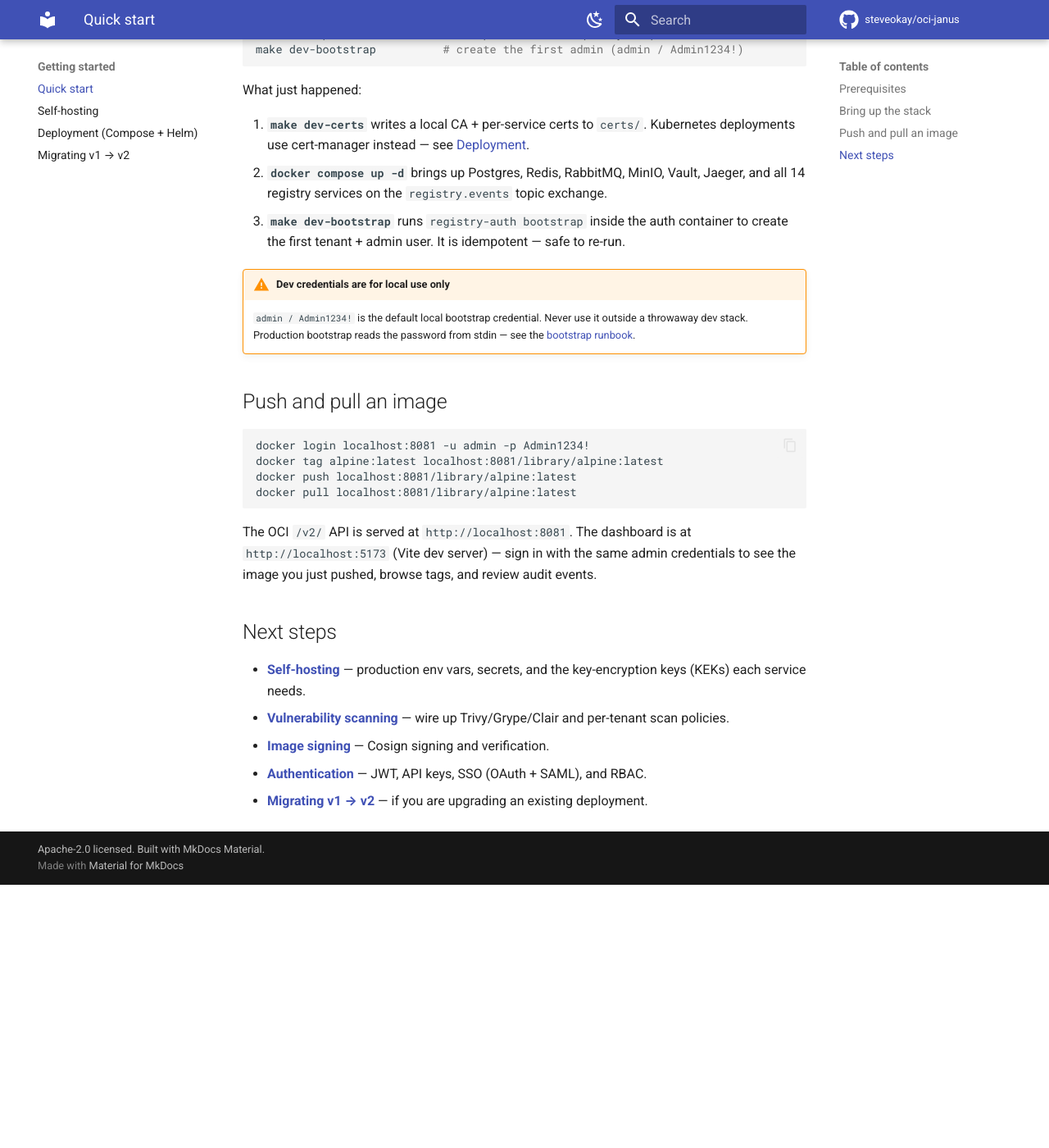
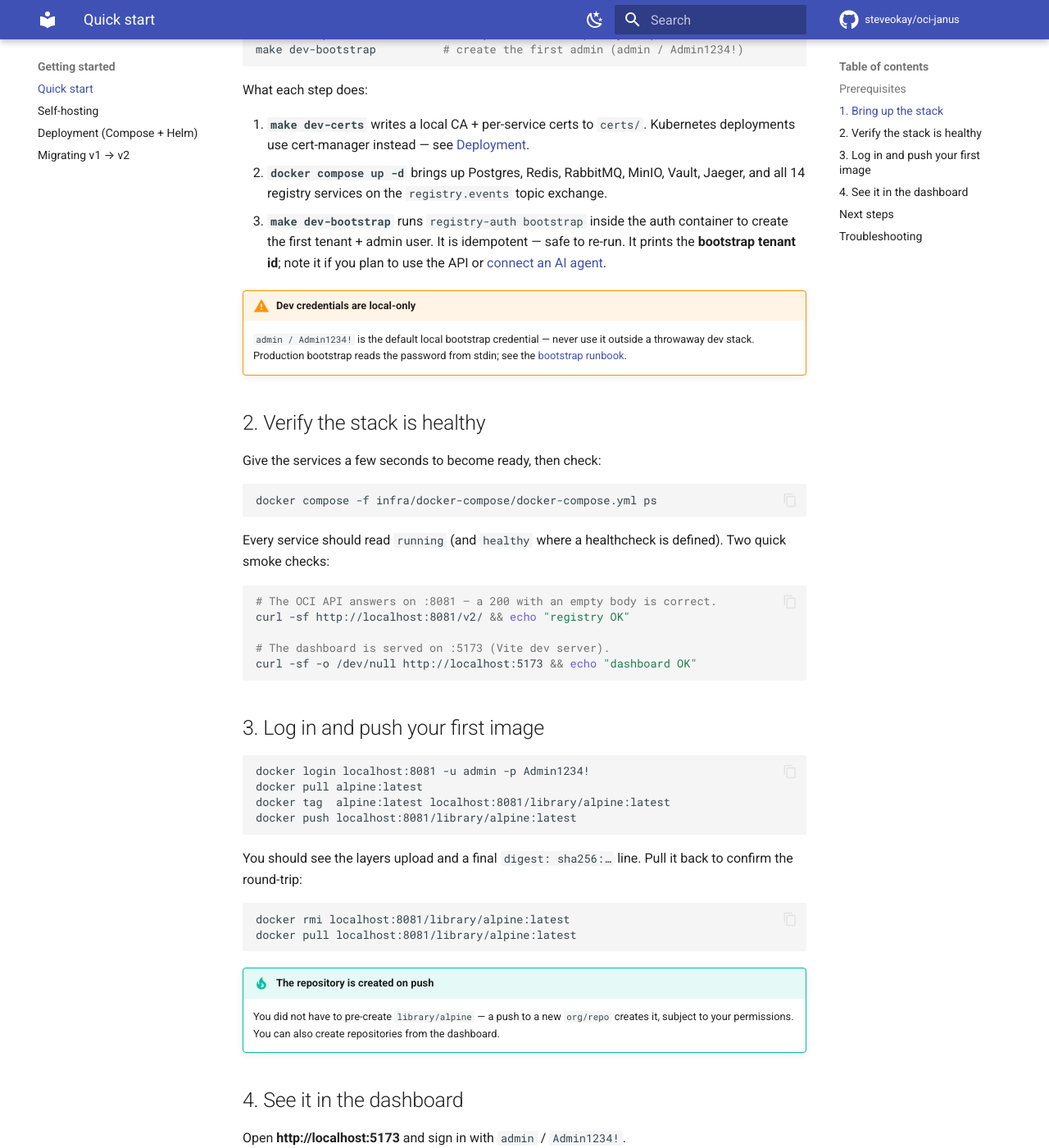
Before and after one commit to steveokay/oci-janus, an MkDocs documentation site: the page built from docs/getting-started.md, in a window 1280 px wide and 1400 px high, scrolled down 640 px. Shown: the whole window at 82% size. Built offline with MkDocs 1.6.1 and Material for MkDocs 9.7.7, drawn with Linux system fonts in a browser that asks for light colours; comment, search, counter and statistics services are not loaded; before the commit the page ends 1719 px from its top, so only the background shows below that; some of the changed text lies outside the part shown.

Commit message:
docs(fut-076): guided quickstart + architecture & API reference (slices 2, 6) + deploy-gate fix
Slice 2 — getting-started narrative:
- docs/getting-started.md expanded from a stub into a guided quickstart:
  prerequisites, bring-up, verify-the-stack-is-healthy smoke checks,
  first push/pull with expected output, see-it-in-the-dashboard, next
  steps, and a troubleshooting block.

Slice 6 (partial) — reference completeness:
- docs/architecture.md: three-plane overview + diagram, gRPC/mTLS +
  RabbitMQ event flows, per-service data ownership, security posture
  (adapted from the README into a first-class page).
- docs/api-reference.md: the two HTTP surfaces (management BFF /api/v1/*
  + registry-auth direct), the JWT-vs-API-key auth model with a worked
  curl, pagination/error conventions, the docs/postman/ collection seed,
  and a credential-helper pointer. OpenAPI spec is explicitly deferred as
  a code task (must be generated from handler annotations, not authored
  by hand) so it never drifts.

Nav: architecture + API pages added under Architecture & internals.

Also fix the docs-site deploy gate: it was `if: github.event_name ==
'push'`, so a manual workflow_dispatch re-publish skipped the deploy job.
Now gated on `ref == main && event_name != 'pull_request'`, so manual
re-publishes deploy too. (Pages had to be enabled once at the repo level;
that is done, and the site is live.)

mkdocs build exit 0, zero warnings from the new pages.
Trackers: futures.md slice 2 -> SHIPPED, slice 6 -> PARTIAL; status.md row.

Co-Authored-By: Claude Opus 4.8 (1M context) <noreply@anthropic.com>

````diff
--- a/docs/getting-started.md
+++ b/docs/getting-started.md
@@ -1,18 +1,17 @@
 # Quick start
 
-Bring up the full stack locally with Docker Compose, create the first admin, and
-push your first image. This mirrors the quick start in the repository
-[`README`](https://github.com/steveokay/oci-janus/blob/main/README.md); for
+Get a full OCI-Janus stack running locally, create the first admin, and push and
+pull your first image — in about five minutes. This is the guided path; for
 production deployment see [Self-hosting](SELF-HOSTING.md).
 
 ## Prerequisites
 
-- Docker + Docker Compose v2
-- `make` (the dev targets wrap Compose and the bootstrap CLI)
-- Roughly 4 GB of free RAM for the full stack (Postgres, Redis, RabbitMQ, MinIO,
-  Vault, Jaeger, and the registry services)
+- **Docker + Docker Compose v2**
+- **`make`** — the dev targets wrap Compose and the bootstrap CLI
+- **~4 GB free RAM** for the full stack (Postgres, Redis, RabbitMQ, MinIO, Vault,
+  Jaeger, and the registry services)
 
-## Bring up the stack
+## 1. Bring up the stack
 
 ```bash
 git clone https://github.com/steveokay/oci-janus.git
@@ -22,7 +21,7 @@ docker compose -f infra/docker-compose/docker-compose.yml up -d
 make dev-bootstrap          # create the first admin (admin / Admin1234!)
 ```
 
-What just happened:
+What each step does:
 
 1. **`make dev-certs`** writes a local CA + per-service certs to `certs/`.
    Kubernetes deployments use cert-manager instead — see [Deployment](DEPLOYMENT.md).
@@ -30,34 +29,92 @@ What just happened:
    Jaeger, and all 14 registry services on the `registry.events` topic exchange.
 3. **`make dev-bootstrap`** runs `registry-auth bootstrap` inside the auth
    container to create the first tenant + admin user. It is idempotent — safe to
-   re-run.
+   re-run. It prints the **bootstrap tenant id**; note it if you plan to use the
+   API or [connect an AI agent](MCP.md).
 
-!!! warning "Dev credentials are for local use only"
-    `admin / Admin1234!` is the default local bootstrap credential. Never use it
+!!! warning "Dev credentials are local-only"
+    `admin / Admin1234!` is the default local bootstrap credential — never use it
     outside a throwaway dev stack. Production bootstrap reads the password from
-    stdin — see the [bootstrap runbook](https://github.com/steveokay/oci-janus/blob/main/infra/runbooks/bootstrap-first-admin.md).
+    stdin; see the [bootstrap runbook](https://github.com/steveokay/oci-janus/blob/main/infra/runbooks/bootstrap-first-admin.md).
 
-## Push and pull an image
+## 2. Verify the stack is healthy
+
+Give the services a few seconds to become ready, then check:
+
+```bash
+docker compose -f infra/docker-compose/docker-compose.yml ps
+```
+
+Every service should read `running` (and `healthy` where a healthcheck is
+defined). Two quick smoke checks:
+
+```bash
+# The OCI API answers on :8081 — a 200 with an empty body is correct.
+curl -sf http://localhost:8081/v2/ && echo "registry OK"
+
+# The dashboard is served on :5173 (Vite dev server).
+curl -sf -o /dev/null http://localhost:5173 && echo "dashboard OK"
+```
+
+## 3. Log in and push your first image
 
 ```bash
 docker login localhost:8081 -u admin -p Admin1234!
-docker tag alpine:latest localhost:8081/library/alpine:latest
+docker pull alpine:latest
+docker tag  alpine:latest localhost:8081/library/alpine:latest
 docker push localhost:8081/library/alpine:latest
+```
+
+You should see the layers upload and a final `digest: sha256:…` line. Pull it
+back to confirm the round-trip:
+
+```bash
+docker rmi localhost:8081/library/alpine:latest
 docker pull localhost:8081/library/alpine:latest
 ```
 
-The OCI `/v2/` API is served at `http://localhost:8081`. The dashboard is at
-`http://localhost:5173` (Vite dev server) — sign in with the same admin
-credentials to see the image you just pushed, browse tags, and review audit
-events.
+!!! tip "The repository is created on push"
+    You did not have to pre-create `library/alpine` — a push to a new
+    `org/repo` creates it, subject to your permissions. You can also create
+    repositories from the dashboard.
+
+## 4. See it in the dashboard
+
+Open **http://localhost:5173** and sign in with `admin` / `Admin1234!`.
+
+- **Repositories** lists `library/alpine`. Open it to see the tag you pushed,
+  its digest, and size.
+- Open the **`latest`** tag and use **Trigger scan** to run a vulnerability scan
+  (the dev stack ships a scanner under the `scanner` compose profile).
+- **Activity** (under Governance) shows the `push.completed` event you just
+  generated.
+
+The full console is documented in [Using the dashboard](guide/index.md).
 
 ## Next steps
 
-- **[Self-hosting](SELF-HOSTING.md)** — production env vars, secrets, and the
-  key-encryption keys (KEKs) each service needs.
-- **[Vulnerability scanning](SCANNER.md)** — wire up Trivy/Grype/Clair and
-  per-tenant scan policies.
-- **[Image signing](SIGNING.md)** — Cosign signing and verification.
-- **[Authentication](AUTH.md)** — JWT, API keys, SSO (OAuth + SAML), and RBAC.
-- **[Migrating v1 → v2](MIGRATION-v1-to-v2.md)** — if you are upgrading an
-  existing deployment.
+- **[Using the dashboard](guide/index.md)** — a screen-by-screen tour.
+- **[Self-hosting](SELF-HOSTING.md)** — production env vars, secrets, and KEKs.
+- **[Integrations catalog](integrations/index.md)** — storage, SSO, scanners,
+  signing, webhooks, notifications, and more.
+- **[Connect an AI agent (MCP)](MCP.md)** — expose the registry to Claude
+  Desktop / Cursor.
+- **[Migrating v1 → v2](MIGRATION-v1-to-v2.md)** — if you are upgrading.
+
+## Troubleshooting
+
+**A service is stuck restarting.** Check its logs:
+`docker compose -f infra/docker-compose/docker-compose.yml logs <service>`.
+Most first-run issues are a slow dependency (Postgres/RabbitMQ) — give it a
+minute, or `docker compose ... up -d --force-recreate <service>`.
+
+**`docker login` fails with a TLS error.** The dev stack serves the OCI API over
+plain HTTP on `:8081`. If your Docker daemon rejects it, add `localhost:8081` to
+`insecure-registries` in the Docker daemon config and restart Docker.
+
+**`make dev-bootstrap` says the admin already exists.** That is fine — it is
+idempotent. Re-running never clobbers the existing tenant or user.
+
+**The dashboard login errors about a tenant id.** The frontend needs the
+bootstrap tenant id baked in at build time; the dev compose file sets it for you.
+If you rebuilt the frontend image manually, pass `VITE_DEFAULT_TENANT_ID`.
--- a/mkdocs.yml
+++ b/mkdocs.yml
@@ -125,7 +125,9 @@ nav:
       - SIEM export: SIEM-EXPORT.md
       - Hardening checklist: HARDENING-CHECKLIST.md
   - Architecture & internals:
+      - Architecture overview: architecture.md
       - Services: SERVICES.md
+      - API & automation: api-reference.md
       - gRPC conventions: GRPC-CONVENTIONS.md
       - Database: DATABASE.md
       - Events: EVENTS.md
````
Also changed, not shown: docs/api-reference.md (added, +88 -0 lines), docs/architecture.md (added, +102 -0 lines), futures.md (+22 -10 lines), status.md (+1 -0 lines), 1 other file.
